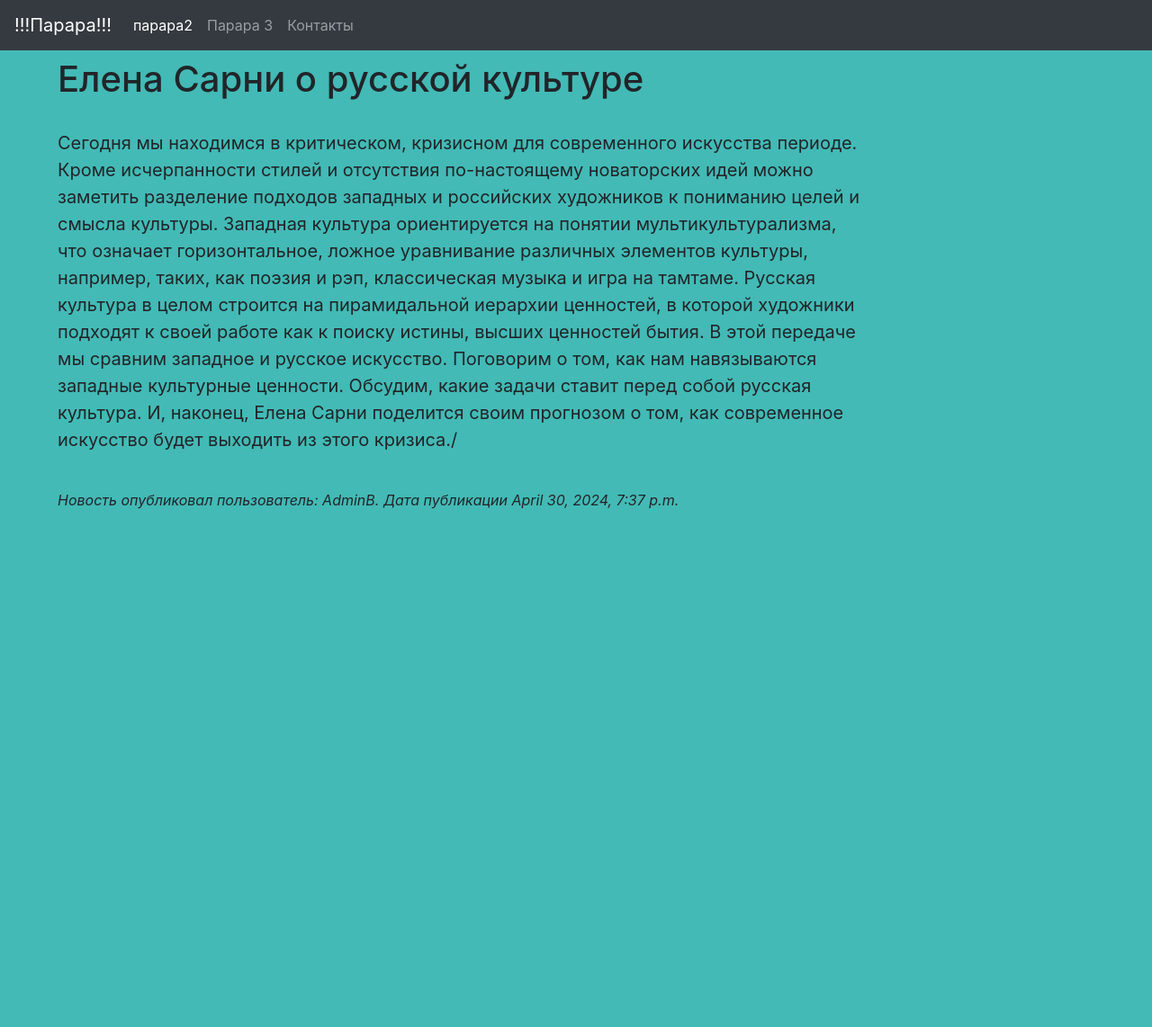
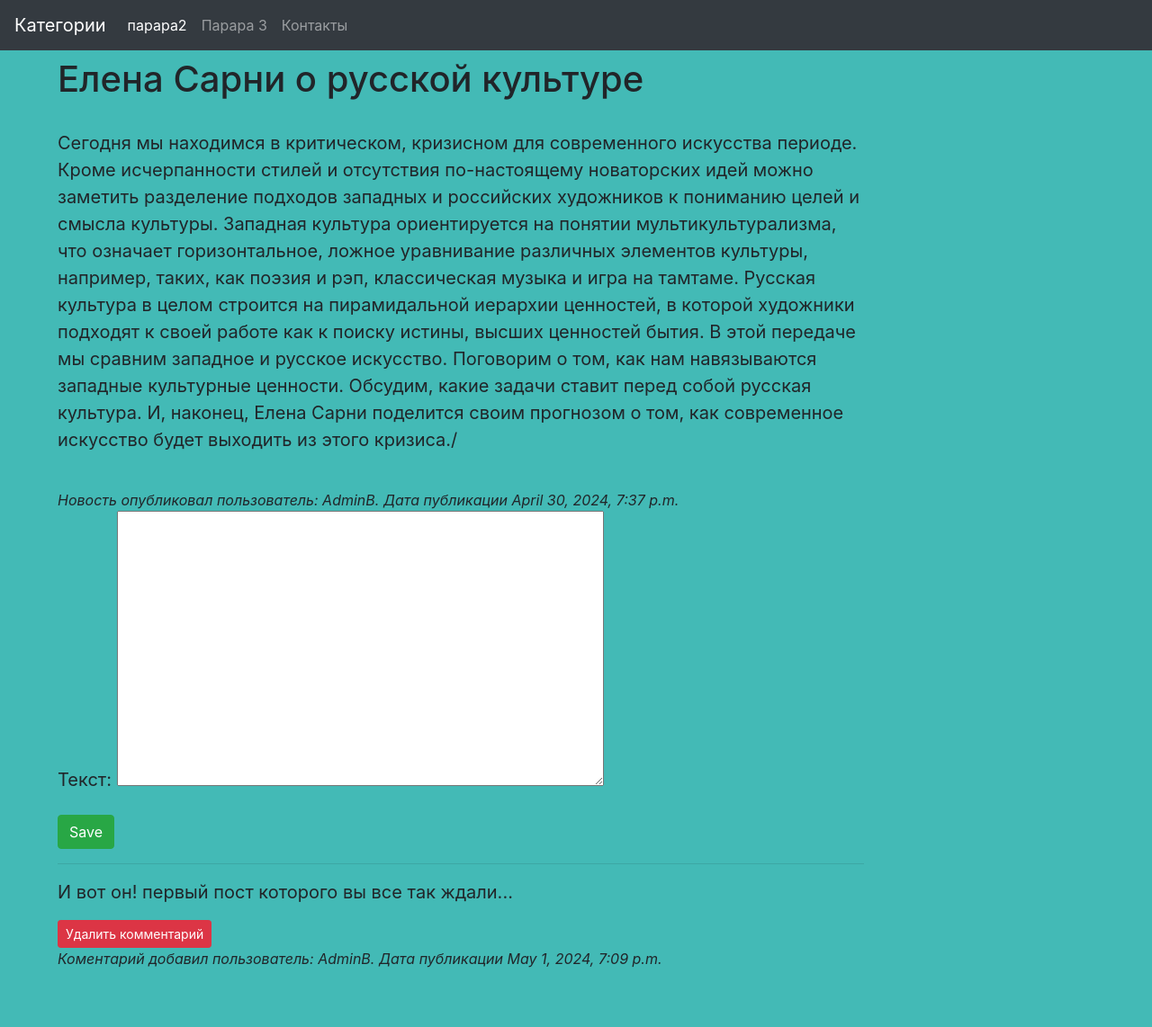
Before and after one commit to BazhenMokhovtsov/Team_project_1, a Django app: page /single_post/1 in a window 1280 px wide. Shown: the whole page at 90% size. Before the commit the page ends 566 px from the top, so only its background shows below. Run offline with Django 4.2, Linux system fonts and the light colour scheme; data comes from the database, SQL or seed files in the repository; both versions use the stored data as it was after the commit; some libraries are stand-ins or nearby versions.

Commit message:
add comments and del comments function  to Post

```diff
--- /dev/null
+++ b/blog/forms.py
@@ -0,0 +1,8 @@
+from django import forms
+from .models import Comments
+
+class CommentForm(forms.ModelForm):
+
+    class Meta:
+        model = Comments
+        fields = ['text']  # Включить только указанные поля
--- a/blog/models.py
+++ b/blog/models.py
@@ -53,7 +53,7 @@ class Comments(models.Model):
     created_date = models.DateTimeField(verbose_name="Дата добавления коментария", auto_now_add=True)
 
     def __str__(self):
-        return self.author
+        return self.author.username
 
     class Meta:
          verbose_name = "Коментарий"
--- a/blog/templates/base.html
+++ b/blog/templates/base.html
@@ -13,7 +13,8 @@
 </head>
 
 <nav class="navbar navbar-expand-lg navbar-dark bg-dark fixed-top">
-    <a class="navbar-brand" href="#">!!!Парара!!!</a>
+
+    <a class="navbar-brand" href="{% url 'blog:show_all_categories' %}">Категории</a>
     <button class="navbar-toggler" type="button" data-toggle="collapse" data-target="#navbarSupportedContent" aria-controls="navbarSupportedContent" aria-expanded="false" aria-label="Toggle navigation">
         <span class="navbar-toggler-icon"></span>
     </button>
--- a/blog/templates/blog/1st_page.html
+++ b/blog/templates/blog/1st_page.html
@@ -11,7 +11,7 @@
     <div>
         {% for i in categories %}
                 <hr>
-                <h2>{{ i.title }}</h2>
+                <a href="{% url "blog:show_posts_to_category" i.id %} "><h2>{{ i.title }}</h2></a>
             {% endfor %}
             <hr>
         </div>
--- a/blog/templates/blog/single_post.html
+++ b/blog/templates/blog/single_post.html
@@ -1,18 +1,36 @@
 {% extends "base.html" %}
 
-{% block title %} {{post.slug}} {% endblock title %} {{post.slug}}
+{% block title %} {{single_post.slug}} {% endblock title %}
 
 {% block content %}
 
 
     <div>
-        <h1>{{post.title}}</h1>
+        <h1>{{single_post.title}}</h1>
         <br>
         <div>
-            <p>{{post.text}}/<p>
+            <p>{{single_post.text}}/<p>
         </div>
         <br>
-        <a><i>Новость опубликовал пользователь: {{post.author}}. Дата публикации {{post.update_date}}  </i></a>
+        <a><i> Новость опубликовал пользователь: {{single_post.author}}. Дата публикации {{single_post.update_date}}  </i></a>
     </div>
 
+    <div>
+        <form method="POST" class="post-form">
+            {% csrf_token %}
+            {{ form.as_p }}
+            <button type="submit" class="btn btn-success ">Save</button>
+        </form>
+    </div>
+
+    <div>
+        {% for comment in comments %}
+        <hr>
+        <td>
+            <p> {{comment.text}} </p>
+            <button class="btn btn-danger custom-btn btn-sm" onclick= "location.href='{% url 'blog:del_comment' comment.id %}'">Удалить комментарий</button></td>
+            <br>
+            <a><i> Коментарий добавил пользователь: {{comment.author}}. Дата публикации {{comment.created_date}}  </i></a>
+        {% endfor %}
+    </div>
 {% endblock content %}
--- a/blog/urls.py
+++ b/blog/urls.py
@@ -6,10 +6,12 @@ app_name = 'blog'
 
 urlpatterns = [
 
+    # path('posts', views.show_posts_to_category, name = 'show_posts_to_category'),
     path('', views.index),
     path('categories', views.show_all_categories, name='show_all_categories'),
-    path('posts', views.show_posts_to_category, name = 'show_posts_to_category'),
-    path('single_post/<int:post_id>',views.show_single_post, name='show_single_post' )
+    path('category/<int:category_id>', views.show_posts_to_category, name = 'show_posts_to_category'),
+    path('single_post/<int:post_id>',views.show_single_post, name='show_single_post'),
+    path('del_comment/<int:comment_id>', views.del_comment, name="del_comment"),
 
 
 
--- a/blog/views.py
+++ b/blog/views.py
@@ -1,6 +1,7 @@
 from django.shortcuts import render, redirect
 from django.http import HttpResponse
-from .models import Category, Posts
+from .models import Category, Posts, Comments
+from .forms import CommentForm
 
 def index(reques):
     return HttpResponse ("hallo")
@@ -16,24 +17,10 @@ def show_all_categories(request):
 
     return render(request, 'blog/1st_page.html', content)
 
-# def single_category(request, category_id):
-#     category = Category.objects.get(pk=category_id)
 
-#     content = {
-#         "category": category
-#     }
+def show_posts_to_category(request, category_id):
 
-#     return render(request, "blog/single_category.html", content)
-
-
-
-
-
-
-
-
-def show_posts_to_category(request):
-    posts = Posts.objects.filter(category__title='Новости')
+    posts = Posts.objects.filter(category__id=category_id)
 
     content = {
 
@@ -45,10 +32,32 @@ def show_posts_to_category(request):
 
 
 def show_single_post(request, post_id):
-    post = Posts.objects.get(pk=post_id)
+    single_post = Posts.objects.get(pk=post_id)
+    comments = Comments.objects.filter(post__id=post_id)
+
+    if request.method == "POST":
+        form = CommentForm(request.POST)
+        if form.is_valid():
+            post = form.save(commit=False)
+            post.post = single_post
+            post.author = request.user
+            post.save()
+        return redirect('blog:show_single_post', post_id=post_id)
+    else:
+        form = CommentForm
+
 
     content = {
-        "post": post
+        "form": form,
+        "single_post": single_post,
+        "comments": comments,
+
     }
 
     return render(request, "blog/single_post.html", content)
+
+def del_comment(request,comment_id):
+    comment = Comments.objects.get(pk = comment_id)
+    comment.delete()
+
+    return redirect("blog:show_single_post", post_id=comment.post.pk)
--- a/static/blog/main.css
+++ b/static/blog/main.css
@@ -8,14 +8,14 @@ body {
 
 a:hover {
     color: rgb(1, 11, 10); /* Изменить цвет текста ссылки при наведении на желтый */
-    transition: color 0.3s ease;
+    transition: color 0.8s ease;
 }
 
 a {
-    color: rgb(53, 67, 108); /* Изменить цвет ссылок при наведении на желтый */
+    color: rgb(53, 67, 108); /* Изменить цвет ссылок при наведении */
 
 }
 
 p {
-    font-size: 20px; /* Увеличение размера шрифта для всех элементов <p> до 18 пикселей */
+    font-size: 20px; /* Увеличение размера шрифта */
 }
```
Also changed, not shown: zametki.txt (+13 -0 lines), db.sqlite3.
